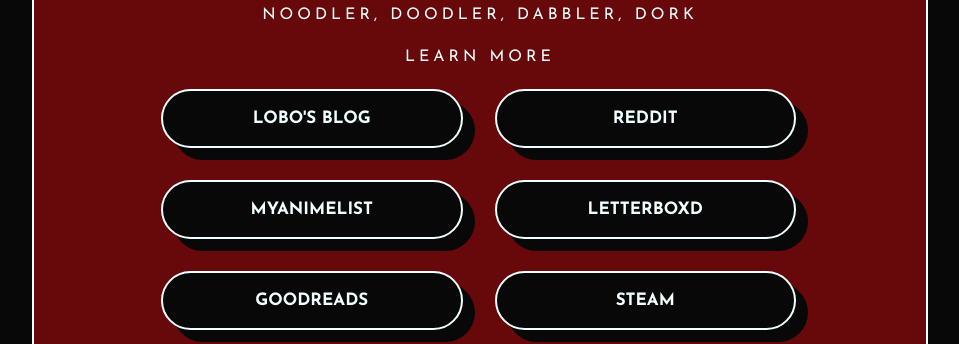
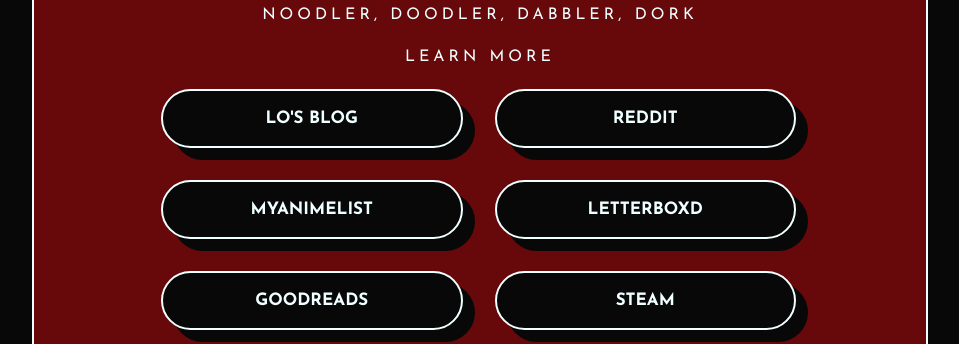
Before and after one commit to loboonline/loboonline.github.io, a Jekyll site: the page built from index.html, in a window 1280 px wide. Shown: the part 245-589 px from the top of the page, without its empty margins (160-1119 px from the left). Built offline with Jekyll 4.4.1, drawn with Linux system fonts in a browser that asks for light colours; nearby versions of some CDN libraries; some web fonts are replaced; library files that are not in the unit come from our copies; the list of posts is cut into pages by our own code.

Commit message:
Update links.html

```diff
--- a/_includes/links.html
+++ b/_includes/links.html
@@ -1,14 +1,14 @@
-<a href="https://loboonline.github.io/blog/" target="_blank" rel="noopener noreferrer" class="link" title="My Blog. Updated very slowly. I only draw when I'm struck violently by inspiration, otherwise I don't feel motivated enough." style="cursor:pointer;">Lobo's&nbsp;Blog</a>
+<a href="https://lorenlobo.github.io/blog/" target="_blank" rel="noopener noreferrer" class="link" title="My Blog. Updated very slowly. I only draw when I'm struck violently by inspiration, otherwise I don't feel motivated enough." style="cursor:pointer;">Lo's&nbsp;Blog</a>
 <!--<a onclick="window.open('https://loboonline.github.io/blog/',
                          'newtab');
               return false;" target="_blank" rel="noopener noreferrer" class="link" title="My Blog. Updated very slowly. I only draw when I'm struck violently by inspiration, otherwise I don't feel motivated enough." style="cursor:pointer;">My Blog</a>-->
 <a href="https://reddit.com/u/eli-lobo" class="link" rel="noopener noreferrer" target="_blank" title="This place is a time-waster.">Reddit</a>
 <!--<a href="https://loboonline.tumblr.com" class="link" rel="noopener noreferrer" target="_blank" title="I'm not that active here.">Tumblr</a>-->
-<a href="https://myanimelist.net/profile/LoboOnline" rel="noopener noreferrer" class="link" target="_blank" title="I've watched a lot of anime.">MyAnimeList</a>
+<a href="https://myanimelist.net/profile/LorenLobo" rel="noopener noreferrer" class="link" target="_blank" title="I've watched a lot of anime.">MyAnimeList</a>
 <a href="https://letterboxd.com/loboonline" rel="noopener noreferrer" class="link" target="_blank" title="I've watched a lot of movies.">Letterboxd</a>
 <a href="https://www.goodreads.com/user/show/151410283" rel="noopener noreferrer" class="link" target="_blank" title="I haven't read enough books.">Goodreads</a>
 <a href="https://steamcommunity.com/profiles/76561198041114915" rel="noopener noreferrer" class="link" target="_blank" title="I need to play games again.">Steam</a>
 <a href="https://www.youtube.com/channel/UC6cj-1hG-Jd1-A4ehs7XGrw" rel="noopener noreferrer" class="link" target="_blank" title="I don't have any videos lol This is just playlists. I might make videos again someday, who knows.">YouTube</a>
-<a href="https://www.pinterest.com/lobo0nline" rel="noopener noreferrer" class="link" target="_blank" title="Awesome art I've saved.">Pinterest</a>
+<a href="https://www.pinterest.com/Loren_Lobo" rel="noopener noreferrer" class="link" target="_blank" title="Awesome art I've saved.">Pinterest</a>
 <!--<a href="https://open.spotify.com/user/31xezqay72khqaa2awc3cm7rgr2a?si=1ed5e72bb6054801" class="link" rel="noopener noreferrer" target="_blank" title="I love music.">Spotify</a>-->
-<!--<a href="https://bsky.app/profile/loboonline.bsky.social" rel="noopener noreferrer" class="link" target="_blank" title="Replacement for X. I literally don't use it.">Bluesky</a>-->
+<!--<a href="https://bsky.app/profile/lorenlobo.bsky.social" rel="noopener noreferrer" class="link" target="_blank" title="Replacement for X. I literally don't use it.">Bluesky</a>-->
```
